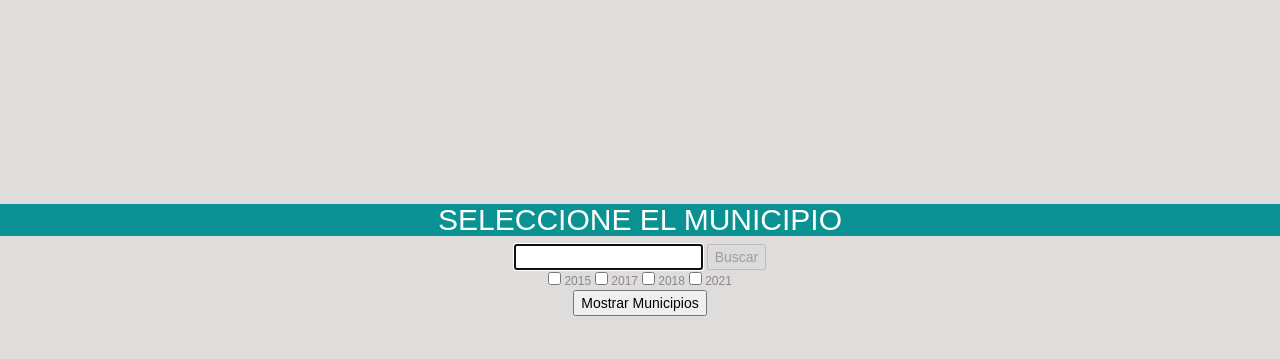
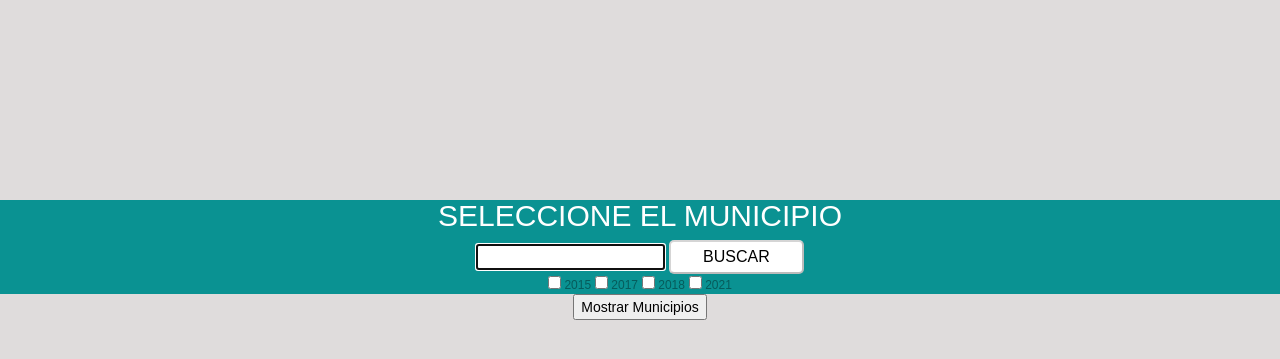
Before and after one commit to Ivancirijillo/app, a Flask app: page /Graficas in a window 1280 px wide. Shown: the part 140-499 px from the top of the page. Run offline with Flask 2, Linux system fonts and the light colour scheme.

Commit message:
style: :art: Estilos graficas

```diff
--- a/static/css/index.css
+++ b/static/css/index.css
@@ -94,6 +94,27 @@ body {
     text-align: center;
 }
 
+.buscador,
+.yearV{
+	background-color: #0A9292;
+}
+
+.Bbuscar{
+	background-color: #fff;
+	color: #000;
+	border-radius: 5px;
+	padding: 4px 32px;
+	font-size: 16px;
+	transition-duration: 0.4s;
+	cursor: pointer;
+	text-transform: uppercase;
+}
+
+.Bbuscar:hover{
+	background-color: #0453A5;
+	color: #fff;
+}
+
 /* graficas */
 .grafica0{
     position: relative;
--- a/static/js/index.js
+++ b/static/js/index.js
@@ -106,7 +106,7 @@ buscador.addEventListener("input",(e)=>{
     let dato = buscador.value
     if(ID_MUNICIPIO.test(dato) || NOMBRE_MUNICIPIO.test(dato) || SECCION_MUNICIPIO.test(dato)) {
         boton_buscador.disabled = false;
-        boton_buscador.style.borderColor = "green";
+        boton_buscador.style.borderColor = "#0453A5";
     }else {
         boton_buscador.disabled = true;
         boton_buscador.style.borderColor = "red";
@@ -118,7 +118,7 @@ buscador.addEventListener("blur",(e)=>{
     let dato = buscador.value;
     if(ID_MUNICIPIO.test(dato) || NOMBRE_MUNICIPIO.test(dato) || SECCION_MUNICIPIO.test(dato)) {
         boton_buscador.disabled = false;
-        boton_buscador.style.borderColor = "green";
+        boton_buscador.style.borderColor = "#0453A5";
     }else {
         boton_buscador.disabled = true;
         boton_buscador.style.borderColor = "red";
--- a/templates/index.html
+++ b/templates/index.html
@@ -17,8 +17,9 @@
     </head>
     <body>
         <main class="principal">
-            <h1 class="titulo1">SELECCIONE EL MUNICIPIO</h1>
             <div class="buscador">
+                <h1 class="titulo1">SELECCIONE EL MUNICIPIO</h1>
+
                 <input type="text" class="Ibuscar" autofocus> <button class="Bbuscar">Buscar</button>
             </div>
             <div class='yearV'>
```
